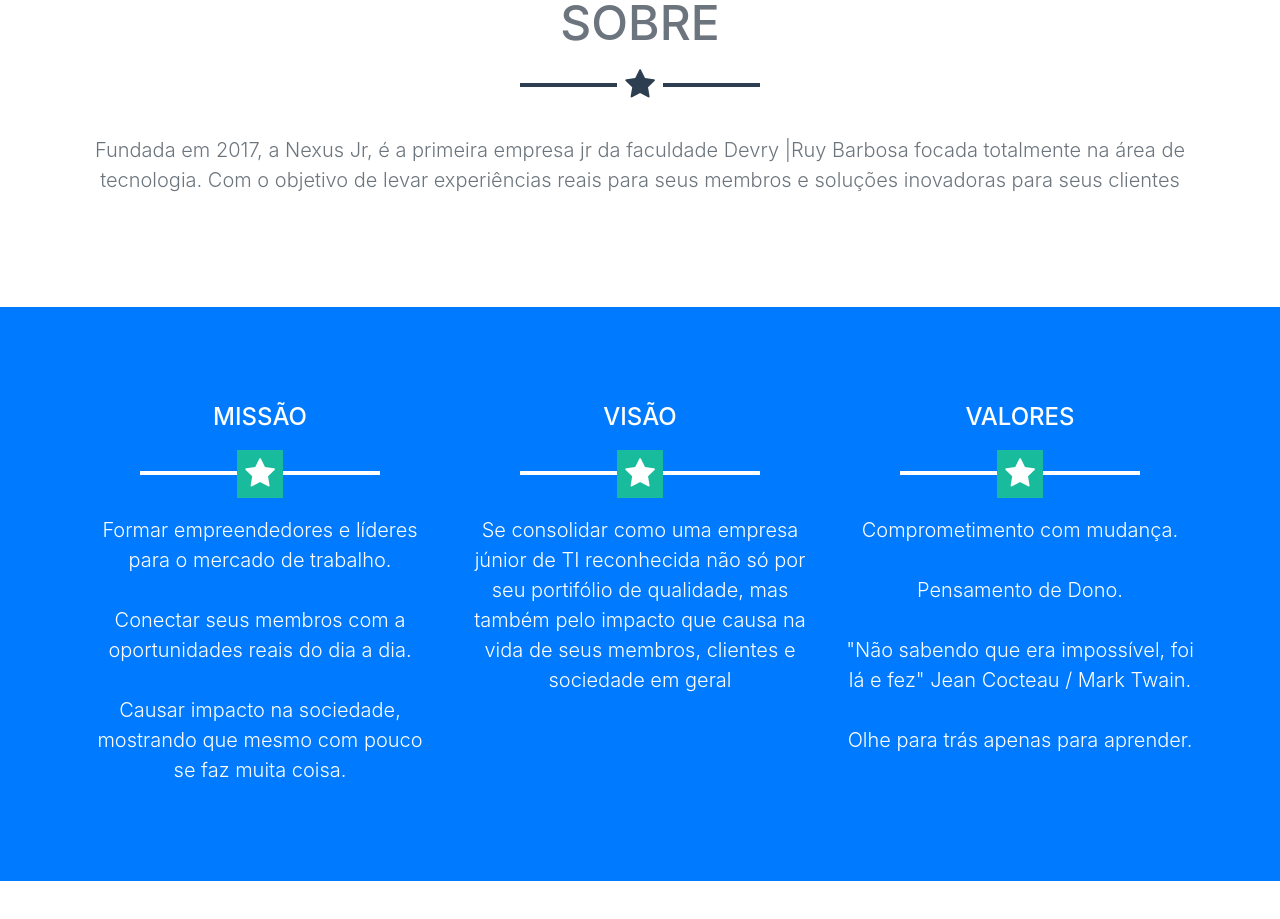
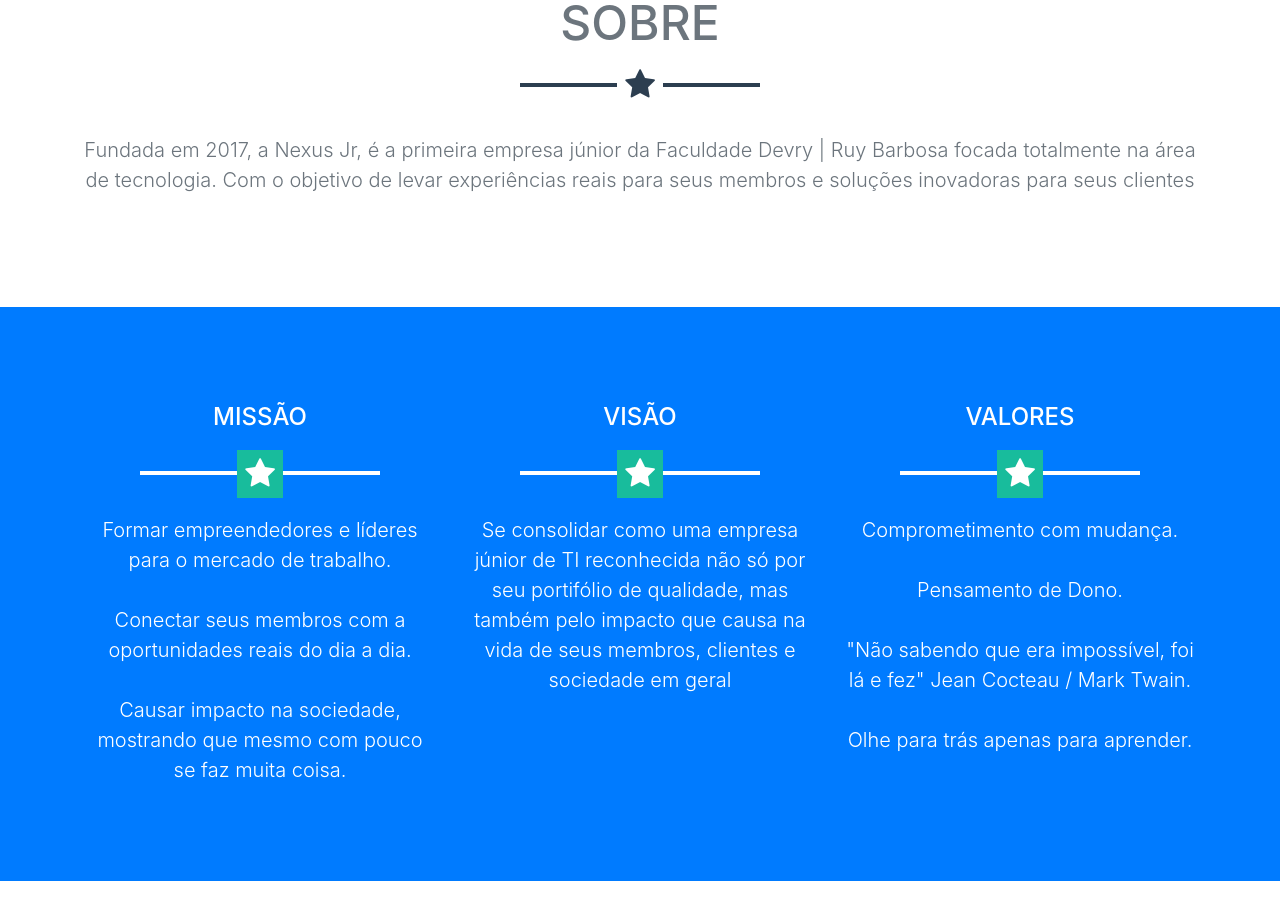
Before and after one commit to nexusjr/Site, a website with bundled scripts: page index.html in a window 1280 px wide. Shown: the part 877-1796 px from the top of the page. Built offline with nearby package versions, Linux system fonts and the light colour scheme.

Commit message:
De jr para Junior

```diff
--- a/index.html
+++ b/index.html
@@ -141,7 +141,7 @@
         <hr class="star-dark mb-5">
         <div class="row tex">
           <!-- <div class="col-lg-4 ml-auto" > -->
-            <p class="lead text-center">Fundada em 2017, a Nexus Jr, é a primeira empresa jr da faculdade Devry |Ruy Barbosa focada totalmente na área de tecnologia. Com o objetivo de levar experiências reais para seus membros e soluções inovadoras para seus clientes</p>
+            <p class="lead text-center">Fundada em 2017, a Nexus Jr, é a primeira empresa júnior da Faculdade Devry | Ruy Barbosa focada totalmente na área de tecnologia. Com o objetivo de levar experiências reais para seus membros e soluções inovadoras para seus clientes</p>
           <!-- </div> -->
           <!-- <div class="col-lg-4 mr-auto"> -->
             <!-- <p class="lead"></p> -->
```
